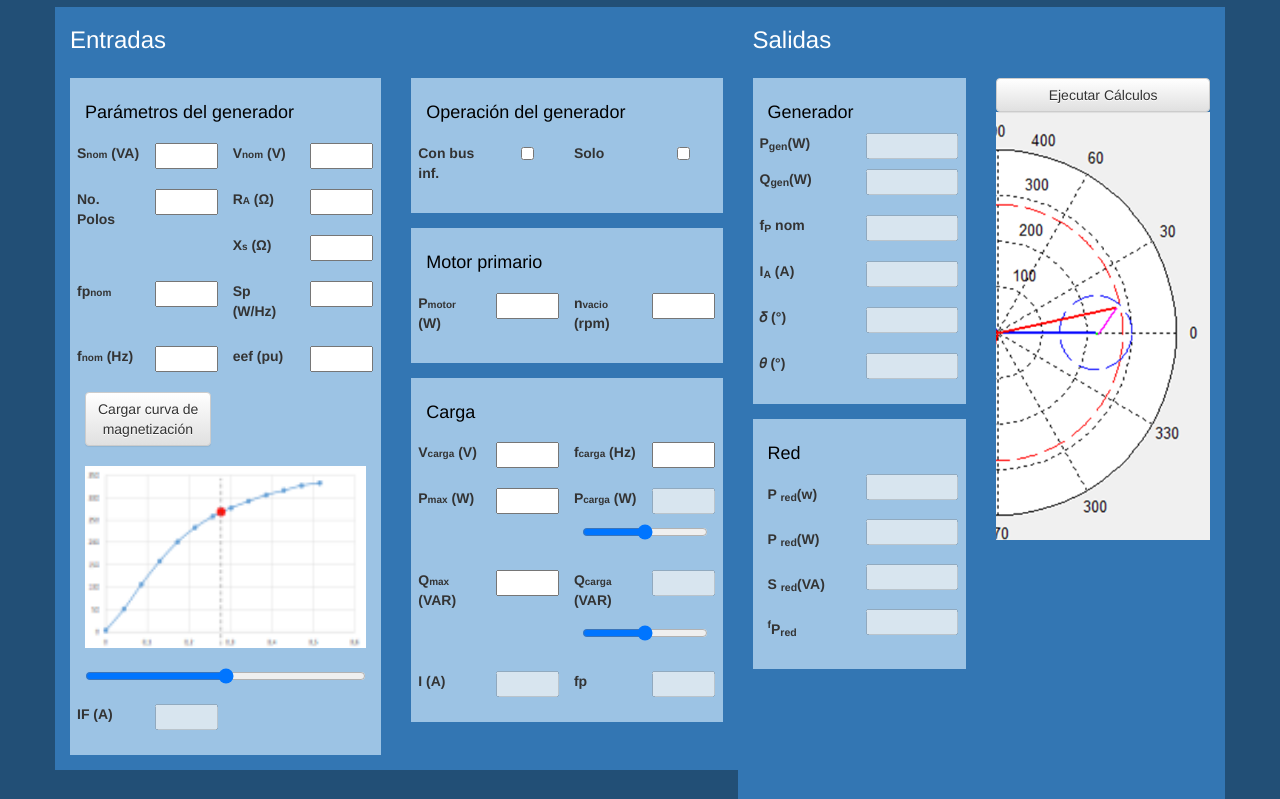
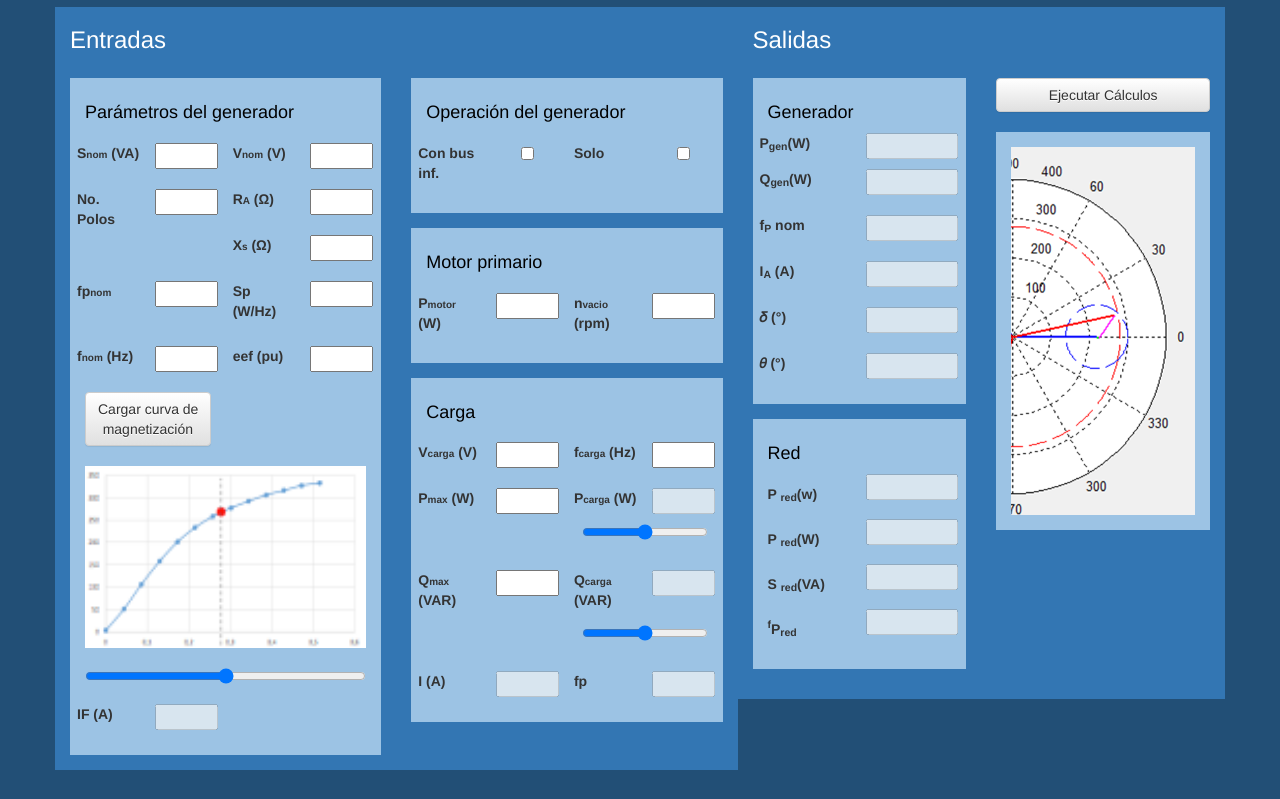
Before and after one commit to 2l3x2nd3r/Simulador, a plain HTML site: page index.html in a window 1280 px wide. Shown: the part 63-862 px from the top of the page. After the commit the page ends 833 px from the top, so only its background shows below. Drawn offline with nearby package versions, Linux system fonts and the light colour scheme.

Commit message:
Complete skin page

```diff
--- /dev/null
+++ b/Comandos.txt
@@ -0,0 +1,5 @@
+git init
+git add --all
+git commit -m "Simulador"
+git remote add origin https://github.com/FTorrenegraG/Simulador
+git push -u origin development
--- a/css/style.css
+++ b/css/style.css
@@ -27,7 +27,17 @@ button:before {
  border-radius: 5px;
  transition: all 2s ease;
 }
-
+::-webkit-scrollbar {
+	width: 12px;
+}
+::-webkit-scrollbar-track {
+	background: none;
+}
+::-webkit-scrollbar-thumb {
+	background: -webkit-linear-gradient(left, #5D9CC6, #1A81C5);
+	border: 1px solid #333;
+	box-shadow: inset 1px 0 0 rgba(255, 255, 255, 0.4);
+}
 /*##############*/
 .margin-v{
 	margin: 10px 0;
--- a/index.html
+++ b/index.html
@@ -116,7 +116,7 @@
 									</div>
 								</div>
 							</div>
-							<div class="col-lg-6 col-md-6 col-sm-6 col-xs-6 margin-v">
+							<div class="col-lg-6 col-md-6 col-sm-6 col-xs-8 margin-v">
 								<button class="btn btn-default btn-block">Cargar curva de <br> magnetización</button>
 							</div>
 						</div>
@@ -433,26 +433,25 @@
 
 										</div>
 										</div>
-										<br><br><br><br><br>
 							</div>
+						<div class="col-lg-6 col-md-6 col-sm-6 col-xs-12 border-div">
+								<button class="btn btn-default btn-block">Ejecutar Cálculos</button>
+								<br>
 
-						<div class="col-lg-6 col-md-6 col-sm-12 col-xs-12 border-div">
-							<div class="">
-								<button class="btn btn-default btn-block">Ejecutar Cálculos</button>
-							</div>
+<img src="img/img02.png" style="height: 100%; max-width:100%;"
+<div class="container-div-custom blue-light">
 
-							<img src="img/img02.png" style="height: 100%; max-width:100%;"
-						</div>
+</div>
 
+</div>
+</div>
+	</div>
+		</div>
 			</div>
-
-		</div>
-
 <!-- ################################## -->
-
-
-
  </div>
 </div>
+</div>
+
 </body>
 </html>
```
